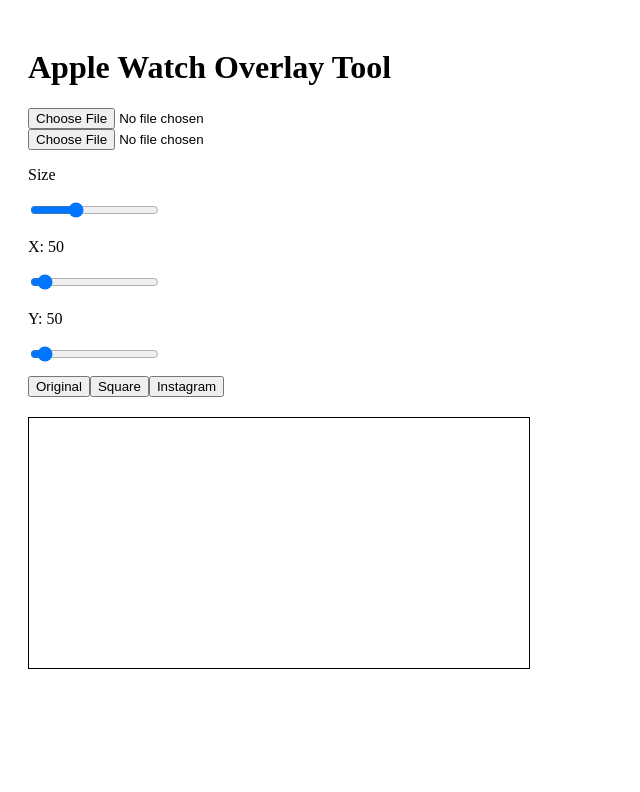
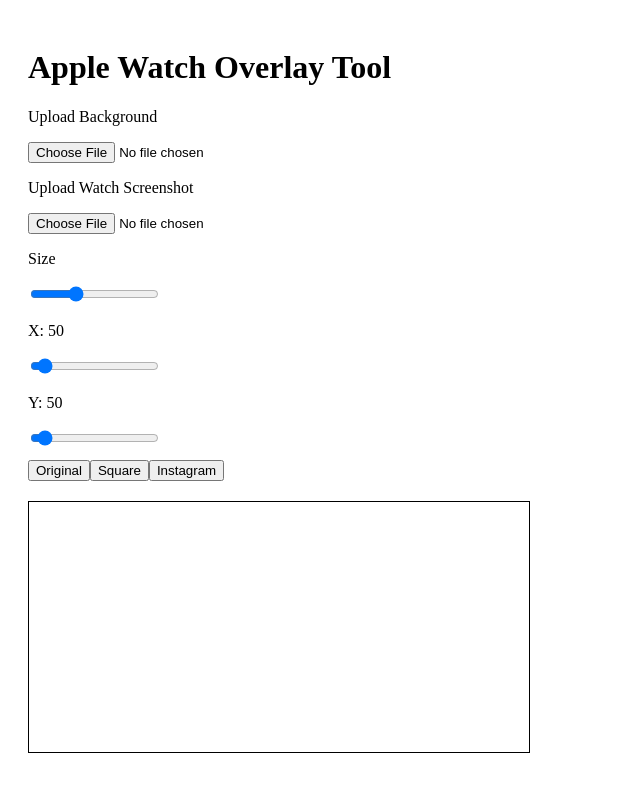
Before and after one commit to healthappproject14/fitnessOverlay, a React (Vite) app: page / in a window 1280 px wide. Shown: the top 792 px of the page, without its empty margins (0-640 px from the left). Built offline with nearby package versions, Linux system fonts and the light colour scheme.

Commit message:
Update App.jsx

```diff
--- a/src/App.jsx
+++ b/src/App.jsx
@@ -18,6 +18,8 @@
 
   const drawCanvas = (mode = "original") => {
     const canvas = canvasRef.current;
+    if (!canvas) return;
+
     const ctx = canvas.getContext("2d");
 
     const base = new Image();
@@ -43,8 +45,8 @@
 
       canvas.width = width;
       canvas.height = height;
+
       ctx.clearRect(0, 0, width, height);
-
       ctx.drawImage(base, 0, 0, width, height);
 
       overlay.onload = () => {
@@ -79,11 +81,14 @@
   };
 
   useEffect(() => {
-    if (baseImage && overlayImage) drawCanvas();
+    if (baseImage && overlayImage) {
+      drawCanvas();
+    }
   }, [position, overlaySize, baseImage, overlayImage]);
 
   const downloadImage = (mode) => {
     drawCanvas(mode);
+
     setTimeout(() => {
       const canvas = canvasRef.current;
       const link = document.createElement("a");
@@ -97,8 +102,15 @@
     <div style={{ padding: 20, maxWidth: 500 }}>
       <h1>Apple Watch Overlay Tool</h1>
 
-      <input type="file" onChange={(e) => handleImageUpload(e, setBaseImage)} />
-      <input type="file" onChange={(e) => handleImageUpload(e, setOverlayImage)} />
+      <div>
+        <p>Upload Background</p>
+        <input type="file" onChange={(e) => handleImageUpload(e, setBaseImage)} />
+      </div>
+
+      <div>
+        <p>Upload Watch Screenshot</p>
+        <input type="file" onChange={(e) => handleImageUpload(e, setOverlayImage)} />
+      </div>
 
       <p>Size</p>
       <input
```
